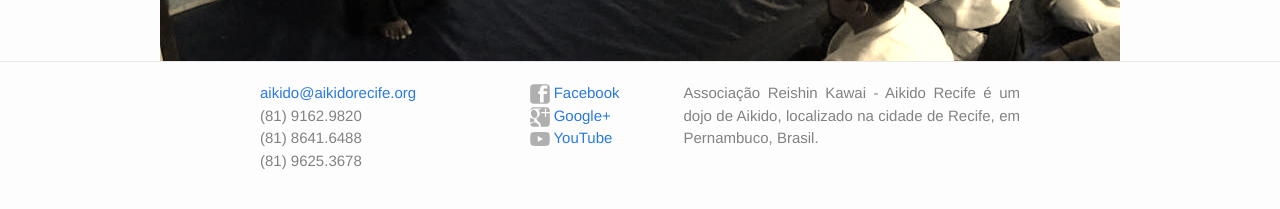
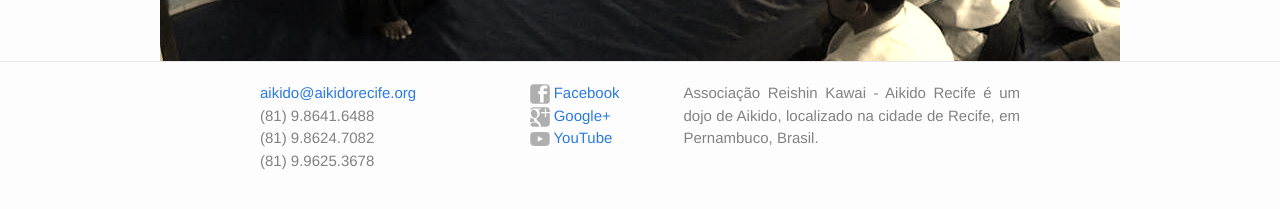
Before and after one commit to aikidorecife/aikidorecife.github.io, a Jekyll site: the page built from index.html, in a window 1280 px wide. Shown: the part 576-785 px from the top of the page. Built offline with Jekyll 4.4.1, drawn with Linux system fonts in a browser that asks for light colours; nearby versions of some CDN libraries.

Commit message:
updating phone numbers

```diff
--- a/_includes/footer.html
+++ b/_includes/footer.html
@@ -8,9 +8,9 @@
       <div class="footer-col  footer-col-1">
         <ul class="contact-list">
           <li><a href="mailto:{{ site.email }}">{{ site.email }}</a></li>
-	  <li>(81) 9162.9820</li>
-	  <li>(81) 8641.6488</li>
-	  <li>(81) 9625.3678</li>
+	  <li>(81) 9.8641.6488</li>
+	  <li>(81) 9.8624.7082</li>
+	  <li>(81) 9.9625.3678</li>
         </ul>
       </div>
 
```
